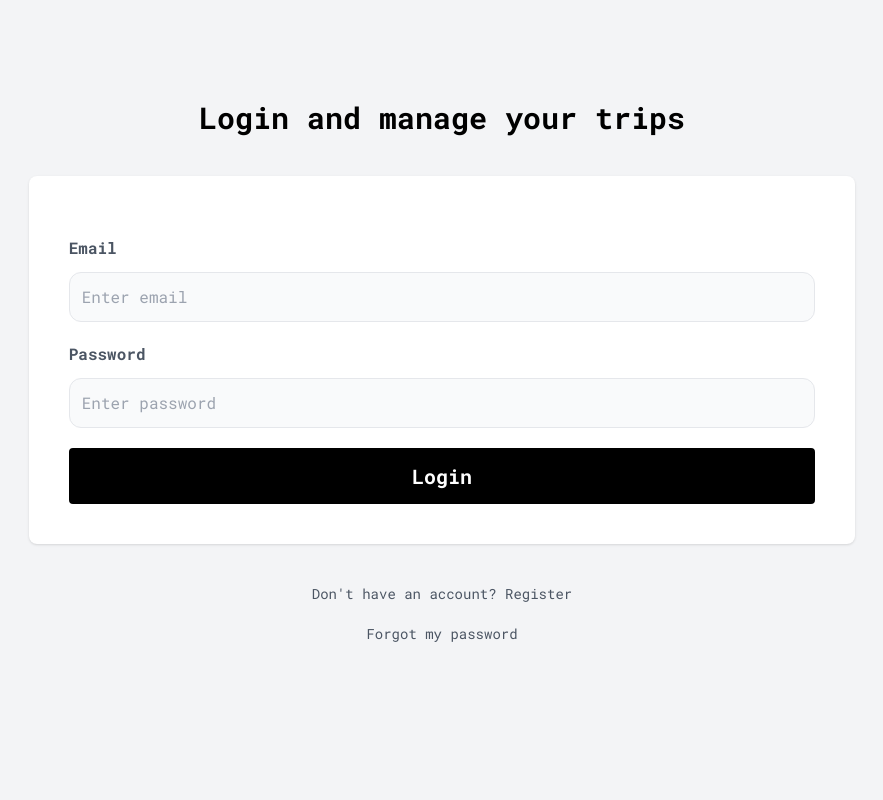
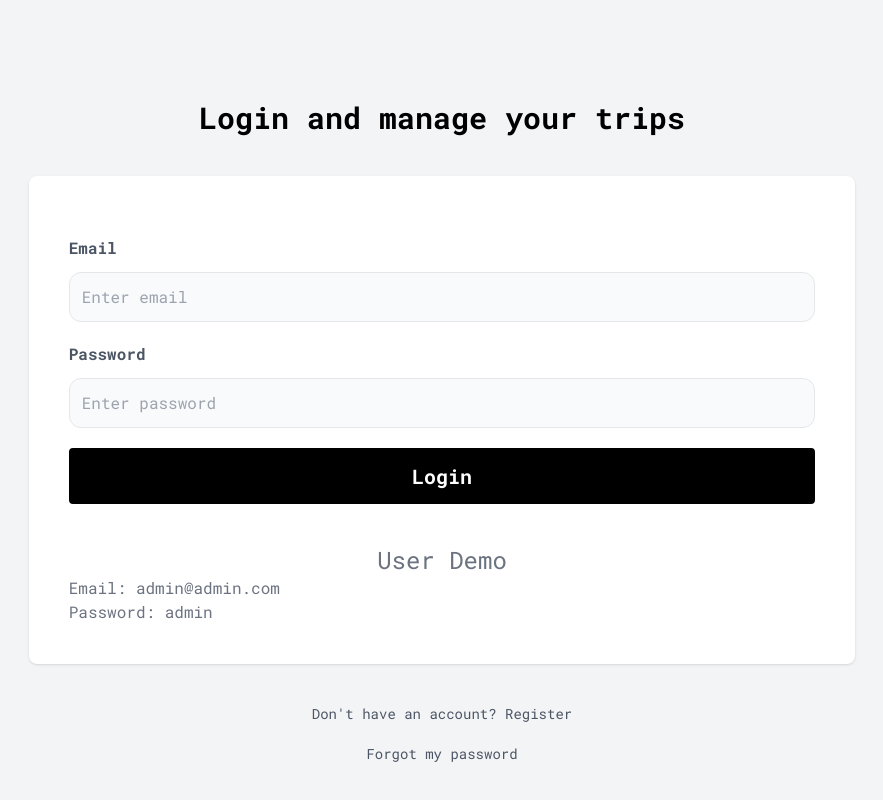
Before and after one commit to tomidziurdzia/driversManager_frontend, a React (Vite) app: page /auth/login in a window 1280 px wide. Shown: the top 800 px of the page, without its empty margins (198-1081 px from the left). Built offline with nearby package versions, Linux system fonts and the light colour scheme; no server answers.

Commit message:
Agregue user demo

```diff
--- a/src/paginas/Login.jsx
+++ b/src/paginas/Login.jsx
@@ -75,6 +75,11 @@ const Login = () => {
           value="Login"
           className="bg-black text-white border-2 border-black py-3 w-full rounded hover:cursor-pointer hover:bg-white hover:text-black font-bold text-xl transition-colors"
         />
+        <div className="mt-10 text-gray-500 ">
+          <p className="flex justify-center text-2xl">User Demo</p>
+          <p>Email: admin@admin.com</p>
+          <p>Password: admin</p>
+        </div>
       </form>
       <nav>
         <Link
```
